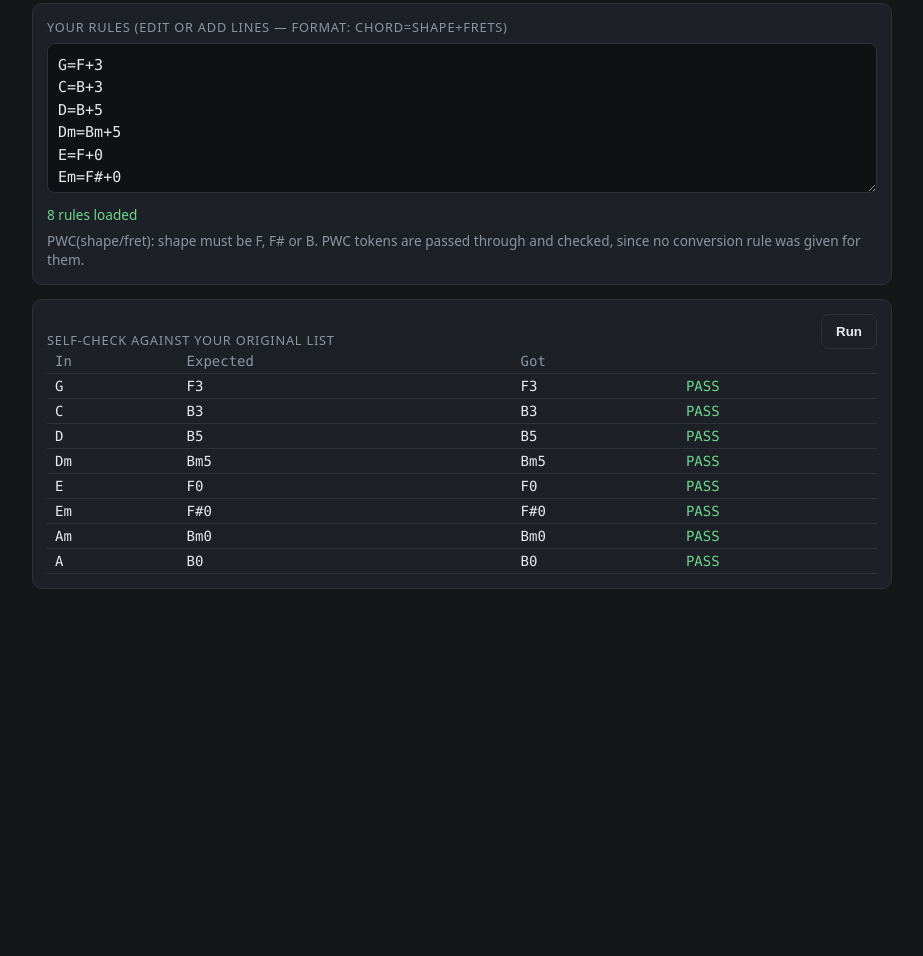
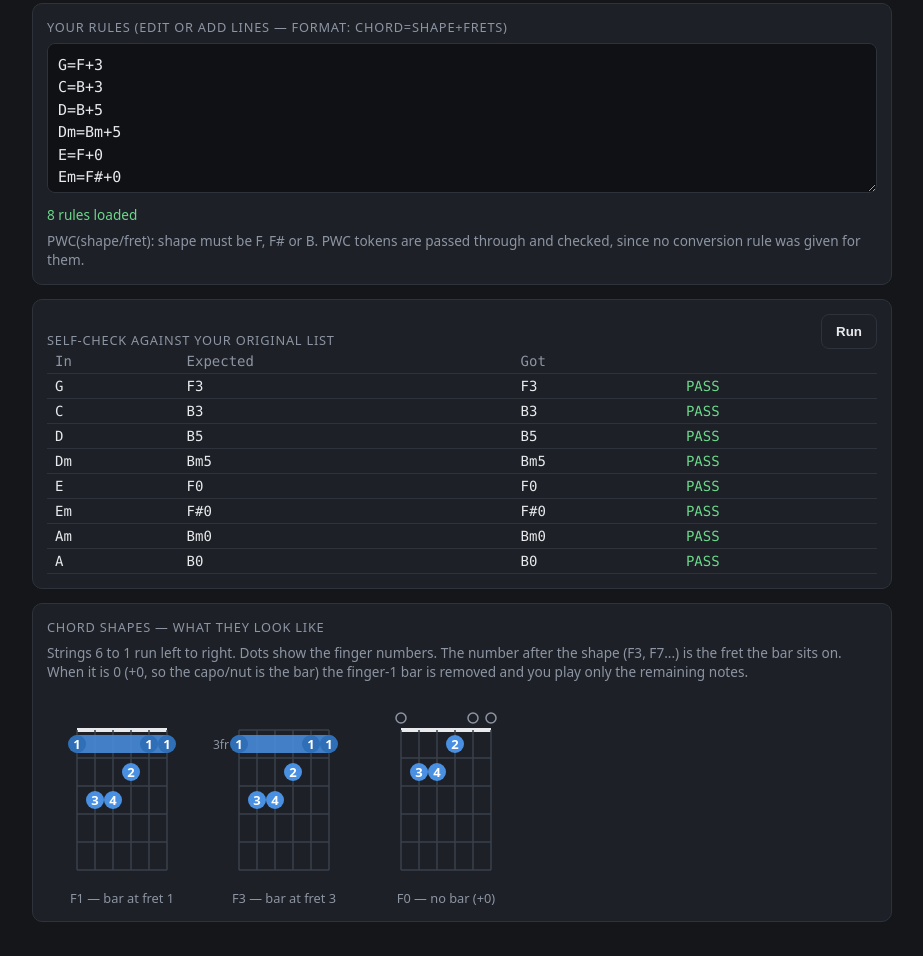
Before and after one commit to sethbrowngaming-rgb/capo-chord-translator-under-sethbrowngaming-rgb, a plain HTML site: page index.html in a window 1280 px wide. Shown: the part 787-1743 px from the top of the page, without its empty margins (178-1101 px from the left). Before the commit the page ends 1410 px from the top, so only its background shows below. Drawn offline with Linux system fonts and the light colour scheme.

Commit message:
Add F chord shape diagrams
Co-Authored-By: Claude Sonnet 5.5 <noreply@anthropic.com>
Claude-Session: https://claude.ai/code/session_01TwvUT9RNLrfoBRTsntEjgA

```diff
--- a/index.html
+++ b/index.html
@@ -76,6 +76,12 @@ A=B+0</textarea>
 <div class="card">
   <div class="row" style="justify-content:space-between"><label style="margin:0">Self-check against your original list</label><button class="ghost" id="runtests">Run</button></div>
   <table id="tests"></table>
+</div>
+
+<div class="card">
+  <label>Chord shapes — what they look like</label>
+  <div class="msg" style="color:var(--mute);margin:0 0 10px">Strings 6 to 1 run left to right. Dots show the finger numbers. The number after the shape (F3, F7...) is the fret the bar sits on. When it is 0 (+0, so the capo/nut is the bar) the finger-1 bar is removed and you play only the remaining notes.</div>
+  <div id="shapes" class="row" style="align-items:flex-start"></div>
 </div>
 
 <script>
@@ -189,6 +195,35 @@ function translate(text,map,capo){
 }
 function esc(s){return s.replace(/[&<>]/g,c=>({'&':'&amp;','<':'&lt;','>':'&gt;'}[c]))}
 function plain(rows){return rows.map(r=>r.length&&r[0].kind==='raw'?r[0].text:r.filter(x=>x.kind!=='sep').map(x=>x.text).join(', ')).join('\n')}
+
+// ---- chord shape diagrams ----
+// rel = fret of each string (6 -> 1) relative to the bar fret; fin = finger used
+const SHAPES={
+  F:{rel:[0,2,2,1,0,0],fin:[1,3,4,2,1,1],barLabel:[0,4,5]}
+};
+function shapeSVG(name,N){
+  const sh=SHAPES[name],X0=30,DX=18,Y0=38,DY=28,start=N===0?1:N;
+  const fret=sh.rel.map(r=>N+r);
+  let g=`<svg viewBox="0 0 150 ${Y0+DY*5+14}" width="150" xmlns="http://www.w3.org/2000/svg" style="color:var(--text)">`;
+  for(let r=0;r<=5;r++) g+=`<line x1="${X0}" x2="${X0+DX*5}" y1="${Y0+r*DY}" y2="${Y0+r*DY}" stroke="${r===0&&start===1?'currentColor':'#3a404b'}" stroke-width="${r===0&&start===1?4:1.5}"/>`;
+  for(let i=0;i<6;i++) g+=`<line x1="${X0+i*DX}" x2="${X0+i*DX}" y1="${Y0}" y2="${Y0+DY*5}" stroke="#3a404b" stroke-width="1.5"/>`;
+  if(start>1) g+=`<text x="4" y="${Y0+DY/2+5}" fill="#8d95a3" font-size="12">${start}fr</text>`;
+  if(N>0) g+=`<rect x="${X0-8}" y="${Y0+DY/2-9}" width="${DX*5+16}" height="18" rx="9" fill="#4a90e2" opacity=".85"/>`;
+  sh.rel.forEach((r,i)=>{
+    const f=fret[i],x=X0+i*DX;
+    if(f===0){ g+=`<circle cx="${x}" cy="${Y0-12}" r="5" fill="none" stroke="#8d95a3" stroke-width="1.5"/>`; return; }
+    const isBar=N>0&&r===0;
+    if(isBar&&!sh.barLabel.includes(i)) return;
+    const y=Y0+(f-start)*DY+DY/2;
+    g+=`<circle cx="${x}" cy="${y}" r="9" fill="${isBar?'#2f6fb8':'#4a90e2'}"/><text x="${x}" y="${y+5}" text-anchor="middle" fill="#fff" font-size="13" font-weight="700">${sh.fin[i]}</text>`;
+  });
+  return g+'</svg>';
+}
+function renderShapes(){
+  const el=document.getElementById('shapes');
+  const items=[['F',1,'F1 — bar at fret 1'],['F',3,'F3 — bar at fret 3'],['F',0,'F0 — no bar (+0)']];
+  el.innerHTML=items.map(([n,N,t])=>`<div style="text-align:center;font-size:.8rem;color:var(--mute)">${shapeSVG(n,N)}<div>${t}</div></div>`).join('');
+}
 function render(){
   const {map,errs}=parseRules(document.getElementById('rules').value);
   const rm=document.getElementById('rulemsg');
@@ -235,7 +270,7 @@ document.getElementById('runtests').onclick=runTests;
 document.getElementById('copy').onclick=async()=>{
   try{await navigator.clipboard.writeText(window._last||'');document.getElementById('status').className='msg ok';document.getElementById('status').textContent='Copied.'}catch(e){document.getElementById('status').className='msg bad';document.getElementById('status').textContent='Copy blocked — select the text manually.'}
 };
-render();runTests();
+render();runTests();renderShapes();
 </script>
 </body>
 </html>
```
Also changed, not shown: 1 other file.
